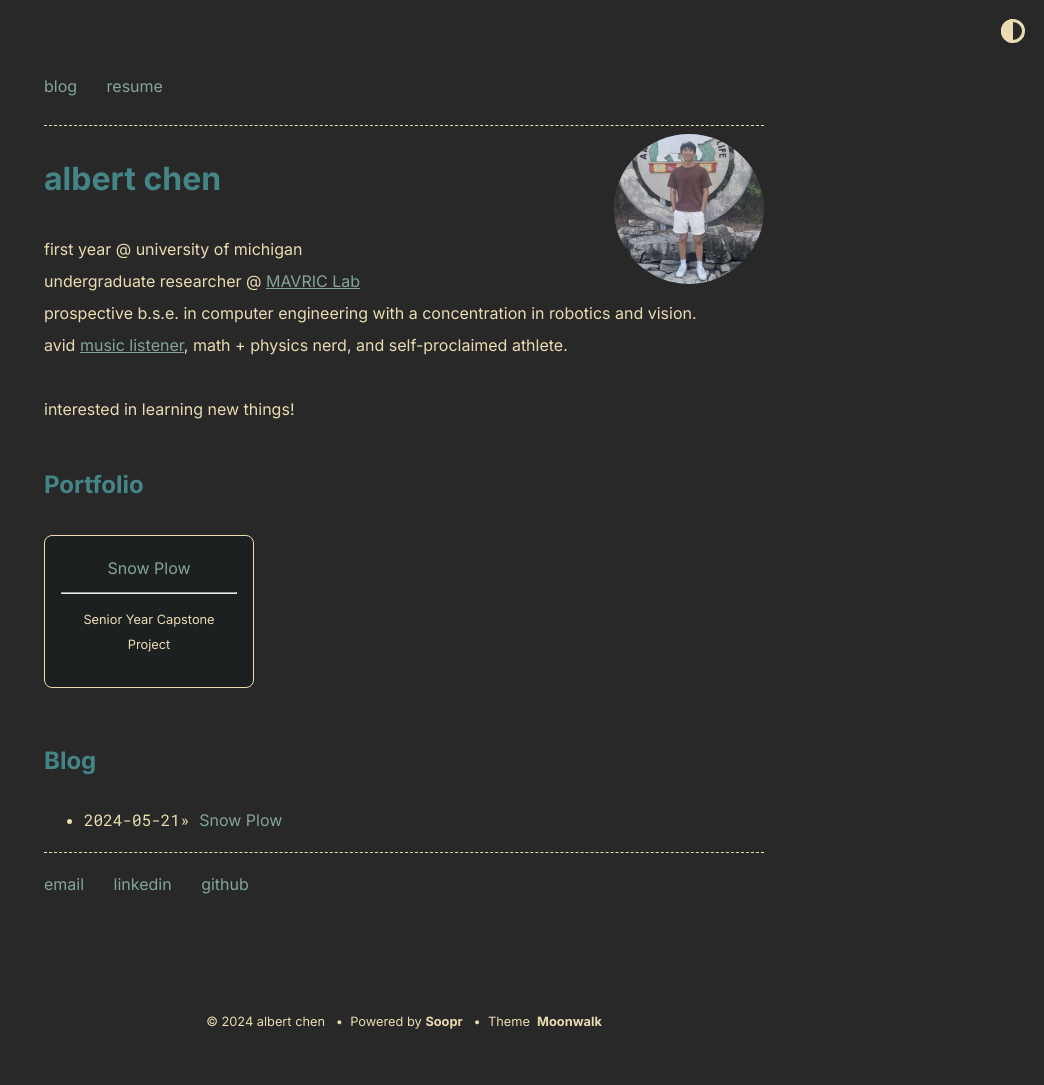
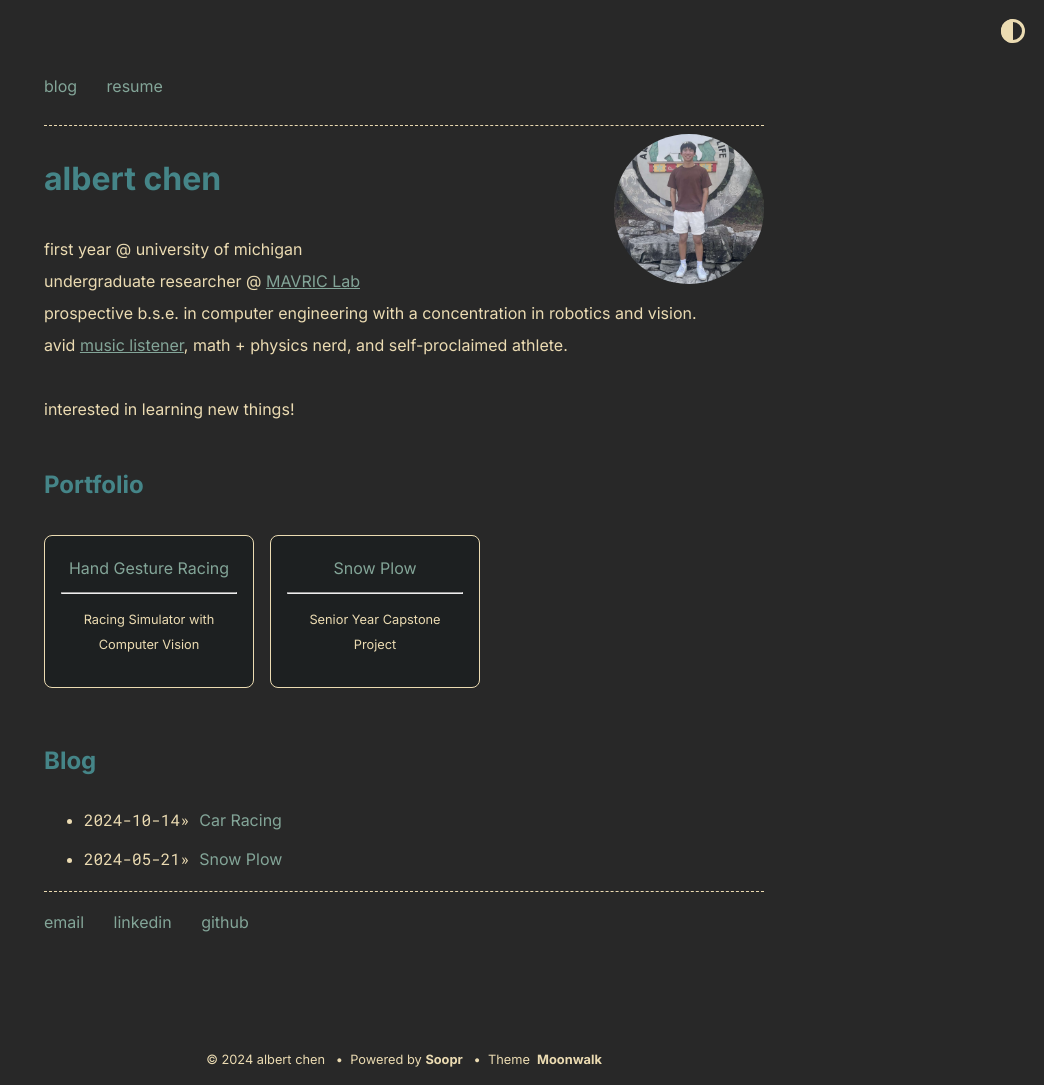
Before and after one commit to albertchenn/website, a Jekyll site: the page built from index.md, in a window 1280 px wide. Shown: the whole page, without its empty margins (236-1280 px from the left). Built offline with Jekyll 4.4.1, drawn with Linux system fonts in a browser that asks for light colours; before the commit the page ends 1047 px from its top, so only the background shows below that; part of the change alters nothing that is shown.

Commit message:
add car racing entry

````diff
--- a/_data/home.yml
+++ b/_data/home.yml
@@ -7,6 +7,10 @@ navbar_entries:
     url: resume
 
 project_entries:
+  - title: Hand Gesture Racing
+    url: car-racing
+    desc: Racing Simulator with Computer Vision
+
   - title: Snow Plow
     url: snow-plow
     desc: Senior Year Capstone Project
--- a/_posts/2024-05-21-snow-plow.md
+++ b/_posts/2024-05-21-snow-plow.md
@@ -50,4 +50,4 @@ While the two numbers weren't that much data, it still took time to send over wi
 
 Overall, I enjoyed the project, and I really learned a lot about not just computer vision and path planning, but about multi-robot systems and a bunch of small bits about robotics. Additionally, I'm grateful for the team I worked with, as I wouldn't have even come close to a finished project if it was just me. Bouncing ideas and discussing the project was, in my opinion, even more valuable than developing. As I enter my next year at the University of Michigan, I'm looking forward to taking these values with me and growing even more!
 
-![presentation picture](assets/images/presentation.jpg)
+![group picture](assets/images/car-racing-images/group.jpg)
--- /dev/null
+++ b/_posts/2024-10-14-car-racing.md
@@ -0,0 +1,204 @@
+---
+layout: post
+author: albert chen
+tags: [computer vision, hackathon]
+---
+
+## The Event
+
+Entering my first ever hackathon, we had no expectations on what was going to happen. While we had some rough planning done before the event, we were unsure how the entire project workflow was going to be like, and what the end product exactly looked like. However, this uncertainty may have been exactly why we were so successful.
+
+### The Idea
+
+Originally, taking inspiration from other projects, we thought of creating a top down driving simulator through the city of Detroit.
+We were planning on going through the automotive track, and had some small ideas on how we were going to complete this task.
+However, we left our ideas open for what libraries we were going to use, and how exactly everything was going to look.
+
+### The first day...
+
+We had planned out our team before the hackathon, and I decided to work with [PJ](https://www.linkedin.com/in/peter-kim-34719126b/), [Dakota](https://www.linkedin.com/in/dakota-hanks-673310223/), and [Safwan](https://www.linkedin.com/in/safwan-khayer-a127a326b/).
+The night before, I made sure to get a good night's rest, as I was sure I was not going to get one the following night.
+Me and PJ got there at 10:15, about 15 minutes after the door opened and we explored the Career Fair, and tried to resist the urge to start working on the project.
+Eventually, we were able to make it to the presentation, and after lunch we got working.
+
+### Working
+
+Immediately, we found a good spot to work and set up shop to start grinding through the project.
+We first cleared up any misconceptions we had, and established and ironed out exactly what our goals were,
+and what we planned to do if we had more/less time than anticipated.
+
+While we made sure to take breaks if we felt tired or burnt out, most of our time was spent working and collaborating,
+making sure that progress was being made constantly.
+
+### Presentation!
+
+Approaching Demoing time, our project was nearing completion. We had the luxury to spend the time to attend a "Demoing for Dummies" workshop,
+and learned valuable information on how we should present our project. We created slideshows and ran through practice presentations to make sure
+we were ready to present. We felt as if we really knew our project, so we didn't feel the need to hammer down any details or questions.
+
+Our demos went well! Most of the judges seemed to enjoy our game, and suggested some ideas that could allow
+our application to have bigger impacts than just a fun game, which I'll talk about later. What really hit me most
+was the effect it had on the other hackers, whom often came to check out our project and play the game for a bit,
+often explaining how the game was "a lot more fun than expected".
+
+### Takeaways from the event
+
+While we didn't end up winning anything, I felt as if I won. The event felt very successful, and really opened my eyes
+to how far collaboration takes you. I wouldn't have been able to finish even a fifth of the project in double the time,
+and it really emphasizes how exponential teammwork and collaboration is, in terms of efficiency.
+
+Also, I learned to branch out and talk to people. At the hackathon, there were so many people from different
+works and aspects of life, and it was interesting to demo other projects and meet so many people. At the end of the day,
+I didn't care about the physical outcome of the hackathon, instead I'll remember the people I met and the memories I made.
+
+## The Project
+
+I'll begin to give a deeper dive of the actual project now, so you've been warned.
+
+### Computer Vision
+
+For the computer vision, we originally chose to work with OpenCV.js, but unfortunately we realized
+that it simply wasn't as fast as we'd like. After an hour of troubleshooting, we came across
+Google's Mediapipe model, and it's hand gesture recognition. It seemed to be the exact functionality that
+we wanted, so we decided to go through with it.
+
+The gesture recognizer recognizes 20 different landmarks on the hand, but when your hands are in the driving position,
+there's only 8 points that are really necessary. To account for this, every time we got the landmarks from the model,
+we truncated the array of landmarks to the 8 points that we wanted.
+
+![hand landmarks](assets/images/car-racing-images/hand-landmarks.png)
+
+For the game, we wanted to extract two values from the hands: Relative Distance from Camera, and Angle of Hands.
+
+For the relative distance we decided to follow this logic:
+1. Determine area of each hand (truncated array) through the [Shoelace Formula](https://en.wikipedia.org/wiki/Shoelace_formula).
+2. Average the two areas.
+3. Use the following relationship to estimate distance. $$ d = \frac{k}{\sqrt{A}} $$
+4. Subtract the distance from the zero'd distance (will explain later)
+
+```javascript
+// Shoelace
+export function calculateArea(points) {
+    let area = 0;
+    for (let i = 0; i < points.length; i++) {
+        let j = (i + 1) % points.length;
+        area += points[i].x * points[j].y;
+        area -= points[j].x * points[i].y;
+    }
+    return Math.abs(area / 2);
+}
+// Use relationship
+export function determineDistance(areas) {
+    let averageArea = areas.reduce((a, b) => a + b, 0) / areas.length;
+
+    let distance = VELOCITY_MULTIPLIER / Math.sqrt(averageArea);
+
+    return distance - zeroDistance;
+}
+```
+
+To determine the angle of the hands we followed these steps:
+1. Average the hand (truncated) to determine the center
+2. Find the line through the two centers
+3. Calculate the angle with `atan2()`
+
+```javascript
+export function calculateAngle(centers){
+    let x = centers[0].x - centers[1].x;
+    let y = centers[0].y - centers[1].y;
+    let angle = Math.atan2(y, x);
+
+    // cushion to make straight driving easier
+    if (angle < ANGLE_THRESHOLD && angle > -ANGLE_THRESHOLD) {
+        return 0;
+    }
+
+    return angle;
+}
+```
+
+We decided that it would be convenient for the user to be able to zero the relative distance from the camera. Therefore, we set the "Driving Mode" to a Thumbs Up on both hands, and "Zeroing Mode" to a not Thumbs Up (thumb on fist).
+
+To Zero the distance, we simply use this code block to reset the zero distance.
+
+```javascript
+export function setZeroDistance(areas) {
+    zeroDistance = 0;
+
+    zeroDistance = determineDistance(areas);
+}
+```
+
+### The Game
+
+One of the reasons we opted for a top-down racing simulator was because driving can be realistic when you simply just move the background sprite, so that the car can be stationary, and just rotate with the background.
+
+Moving was fairly trivial, as we just needed to update the background's movement and the car's rotation.
+
+To rotate, we made sure it was within the bounds $$ (0, 2\pi) $$ by adding a check, and simply setting the car's rotation as the opposite of the target angle (from hands).
+
+```javascript
+function rotate(targetAngle) {
+    if (targetAngle > Math.PI * 2) {
+        targetAngle -= Math.PI * 2;
+    }
+
+    car.rotation = -targetAngle;
+}
+```
+
+To move the background, we simply calculated the velocity vector's components based on the target velocity(from hands) and target angle(also from hands).
+
+```javascript
+function move(targetVelocity) {
+    // make zero velocity easier
+    if (targetVelocity < VELOCITY_CUSHION && targetVelocity > -VELOCITY_CUSHION) {
+        targetVelocity = 0;
+    }
+
+    let debuggingCode = document.getElementById('debuggingCode');
+    debuggingCode.innerHTML = `Speed: ${Math.round(getCarVelocity())} m/s<br>Turning Angle: ${Math.round(getCarAngle() * 57.2958)} degrees<br>Car Angle: ${Math.round(car.angle)} degrees<br>Offroad?: ${offRoad}<br>Checkpoint: ${checkpoint + 1}`;
+
+    // vector math to move the car
+    background.x += Math.sin(targetAngle) * targetVelocity;
+    background.y += Math.cos(targetAngle) * targetVelocity;
+}
+```
+
+While the code seems relatively simple, it took a little longer than we expected to get here. Maybe your mind isn't that sharp after coding for 6 hours straight.
+
+### File Structure
+
+Keeping a clean, neat project in both the Git repository and Project filespace was a priority for us, and it came to save us near the end. First, we create a `constants.js` file, keeping all tuneable constants in one area, saving lots of time searching and troubleshooting. This also came in handy later on, when we added a settings page, allowing us to simply tweak the constants file.
+
+Additionally, we commited 130+ times, allowing us to backtrack and keep a solid record of not only our progress, but facilitate collaboration and allowing multiple people to work at once.
+
+## Conclusion
+
+### What's Next
+The judges who came to see our projects offered very valuable insight on the future of this application. With their advice, we were able to determine what possible next steps could be:
+- Car Driving for those who are physically disabled
+- Use for robots in dangerous locations
+- Intuitive Steering for various robots
+
+Additionally, for the game, we've come up with various features that could happen in the future:
+- Login and Leaderboard system
+- Multi track selector/creator
+- Complex Driving Mechanics
+    - Drifting
+    - More sophisticated acceleration and steering.
+
+### The End
+This hackathon has been helpful in so many different ways, from being able to network out socially to learning the specifics of web and game development. While this project has been a little out of my comfort zone, sometimes you have to be able to step out of your safety net to grow.
+
+My old swim coach used to say, you won't know your limit until you've reached it. I haven't reached my limit yet, so I'm going to keep going.
+
+### Thanks
+I'd like to thank [Hack Dearborn](https://www.hackdearborn.org/) for making my first ever hackathon an incredible experience.
+
+Thank you to my teammates [PJ](https://www.linkedin.com/in/peter-kim-34719126b/), [Dakota](https://www.linkedin.com/in/dakota-hanks-673310223/), and [Safwan](https://www.linkedin.com/in/safwan-khayer-a127a326b/) for not only providing immeasurable amount of help, but for making a 24 hour coding session not just bearable, but fun! I couldn't have asked for any better teammates.
+
+If you've made it all the way here, thank you for reading!
+If you want to check out the devpost, it's at [https://devpost.com/software/hand-gesture-racing-game](https://devpost.com/software/hand-gesture-racing-game), and our project is hosted [here]( computer-vision-car-game-64b0183ceff3.herokuapp.com)
+
+![group picture](assets/images/car-racing-images/group.jpg)
````
Also changed, not shown: _posts/image.png (added), assets/images/car-racing-images/hand-landmarks.png (added), assets/images/car-racing-images/racing.png (added), assets/images/snow-plow-images/presentation.jpg (renamed from assets/images/presentation.jpg), 1 other file.
